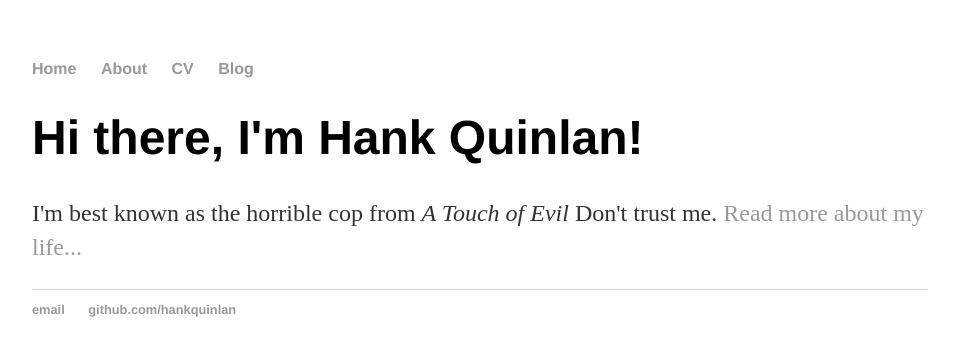
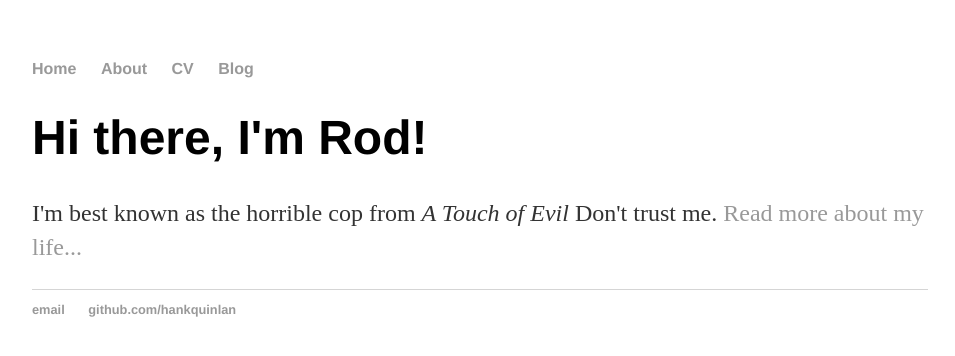
Before and after one commit to rodstaff/rodstaff.github.io, a Jekyll site: the page built from index.html, in a window 1280 px wide. Shown: the top 356 px of the page, without its empty margins (160-1115 px from the left). Built offline with Jekyll 4.4.1, drawn with Linux system fonts in a browser that asks for light colours.

Commit message:
Update index.html

```diff
--- a/index.html
+++ b/index.html
@@ -3,6 +3,6 @@ layout: default
 title: Hank Quinlan, Horrible Cop
 ---
 <div class="blurb">
-	<h1>Hi there, I'm Hank Quinlan!</h1>
+	<h1>Hi there, I'm Rod!</h1>
 	<p>I'm best known as the horrible cop from <em>A Touch of Evil</em> Don't trust me. <a href="/about">Read more about my life...</a></p>
 </div><!-- /.blurb -->
```
